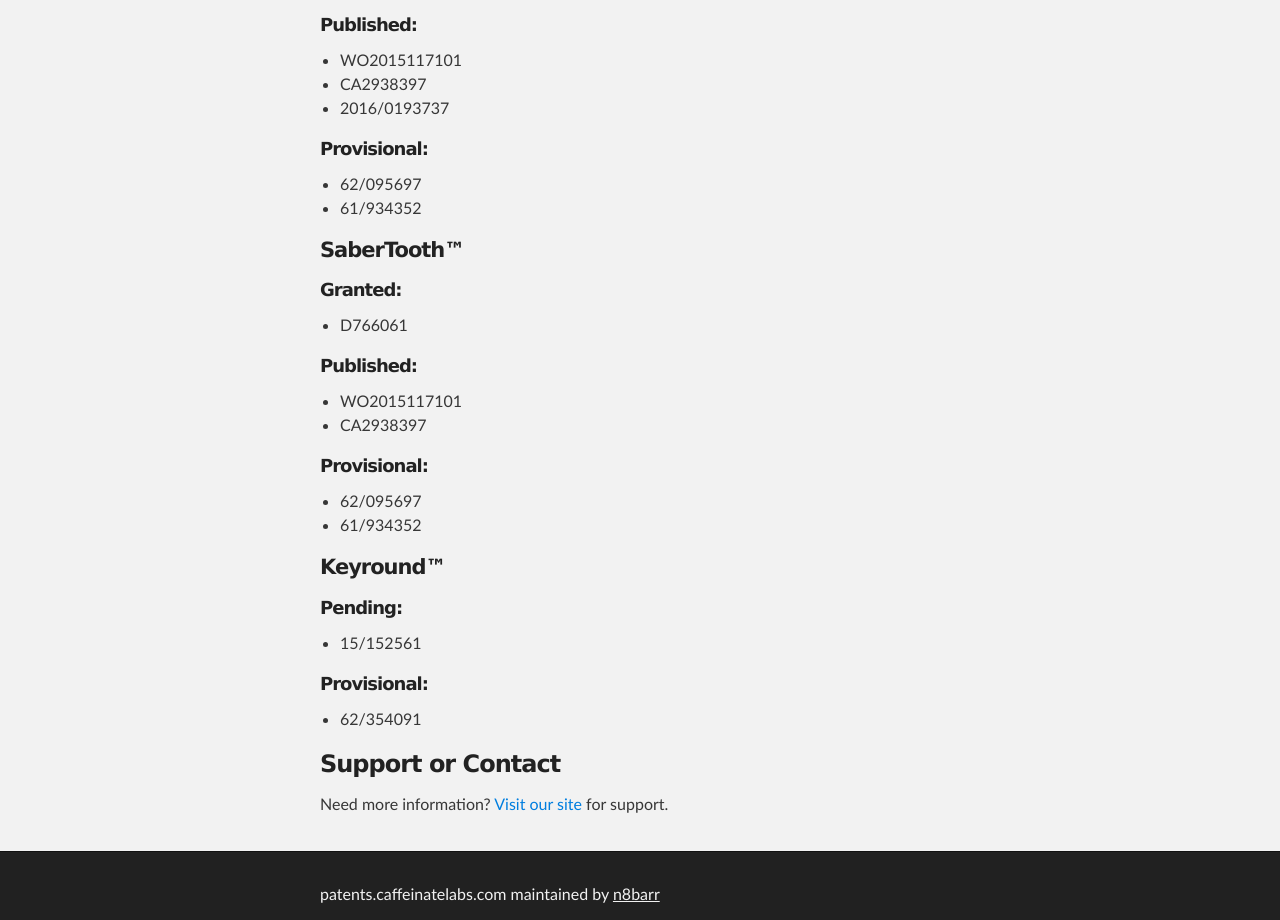
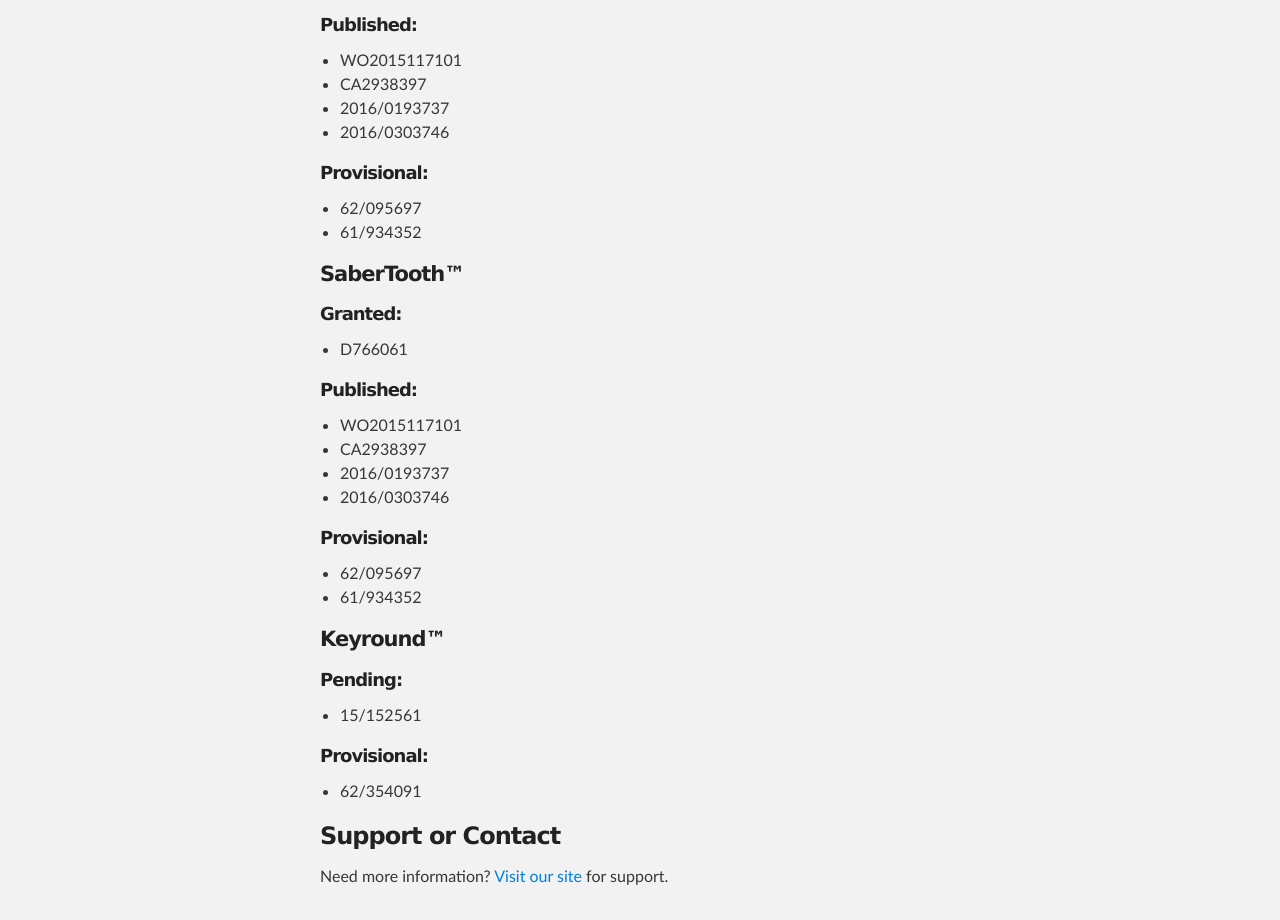
Before and after one commit to n8barr/patents.zootility.com, a plain HTML site: page index.html in a window 1280 px wide. Shown: the part 1220-2140 px from the top of the page. Drawn offline with Linux system fonts and the light colour scheme.

Commit message:
Added publication notice.

```diff
--- a/index.html
+++ b/index.html
@@ -84,6 +84,7 @@
     <li>WO2015117101</li>
     <li>CA2938397</li>
     <li>2016/0193737</li>
+    <li>2016/0303746</li>
   </ul>
 <h5>Provisional:</h5>
   <ul>
@@ -101,6 +102,8 @@
   <ul>
     <li>WO2015117101</li>
     <li>CA2938397</li>
+    <li>2016/0193737</li>
+    <li>2016/0303746</li>
   </ul>
 <h5>Provisional:</h5>
   <ul>
```
